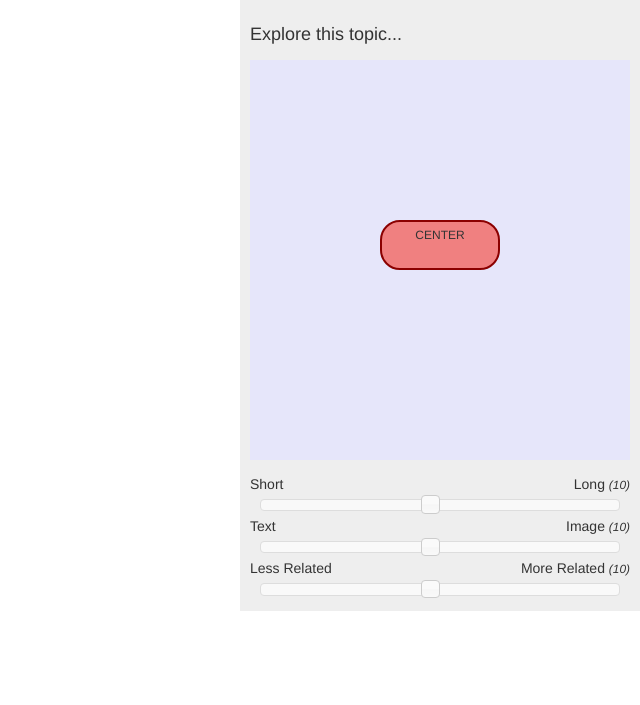
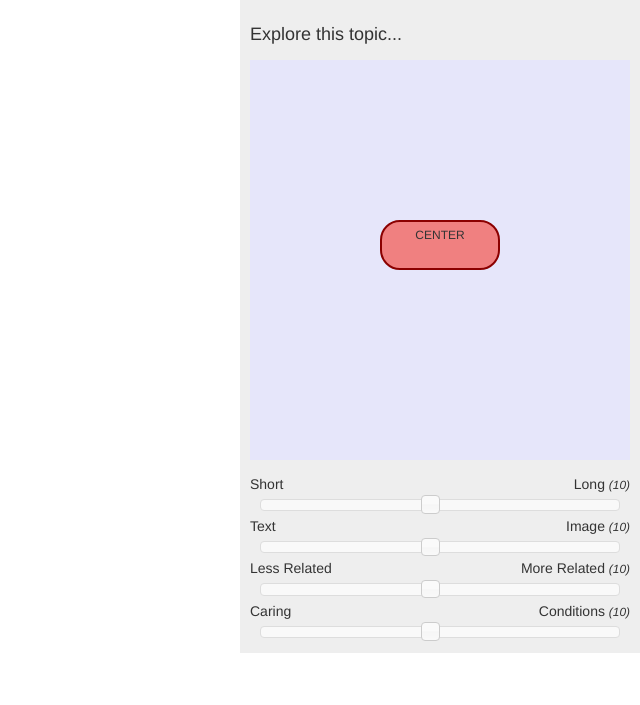
Before and after one commit to cipang/better-health-explorer, a Django app: template web/templates/home.html in a window 1280 px wide. Shown: the top 705 px of the page, without its empty margins (640-1280 px from the left). Run offline with Django 3.2, Linux system fonts and the light colour scheme; the template is opened without the code that fills it, so the values that code supplies are empty; some libraries are stand-ins or nearby versions.

Commit message:
Added caring/condition slider.

```diff
--- a/web/admin.py
+++ b/web/admin.py
@@ -4,7 +4,7 @@ from .models import *
 
 @admin.register(ArticleAttr)
 class DefaultAdmin(admin.ModelAdmin):
-    pass
+    list_display = ["article", "length", "media", "care", "reading"]
 
 
 @admin.register(ArticleSimilarity)
--- a/web/models.py
+++ b/web/models.py
@@ -6,6 +6,8 @@ class ArticleAttr(models.Model):
     article = models.OneToOneField(Article)
     length = models.SmallIntegerField(default=0)
     media = models.SmallIntegerField(default=0)
+    care = models.SmallIntegerField(default=0)
+    reading = models.SmallIntegerField(default=0)
     is_video = models.BooleanField(default=False)
     is_local = models.BooleanField(default=False)
 
--- a/web/static/article.js
+++ b/web/static/article.js
@@ -1,5 +1,5 @@
 var initArticle = 93, currentArticle, pond = new Object();
-var sliderValues = [10, 10, 10];
+var sliderValues = [10, 10, 10, 10];
 
 function loadContent(article) {
     $.get("content", {"article": article}, function (data, status, xhr) {
@@ -14,7 +14,8 @@ function transform(id, dx, dy) {
 }
 
 function remove(id) {
-    setTimeout("$('#" + id + "').css('transform', 'translate(300px,300px)')", 100);
+    // setTimeout("$('#" + id + "').css('transform', 'translate(300px,300px)')", 100);
+    setTimeout("$('#" + id + "').css('opacity', '0.3')", 100);
     setTimeout("$('#" + id + "').remove()", 400);
 }
 
@@ -29,8 +30,8 @@ function catchFish(article) {
                     div.attr("id", id).data("article", fish.id);
                     div.attr("title", fish.title).text(fish.title);
                     div.click(fishClicked);
-                    div.css("width", Math.max(120, fish.similarity / 20 * 180) + "px");
-                    div.css("height", Math.max(50, fish.similarity / 20 * 80) + "px");
+                    // div.css("width", Math.max(120, fish.similarity / 20 * 180) + "px");
+                    // div.css("height", Math.max(50, fish.similarity / 20 * 80) + "px");
                     div.appendTo("#pond");
                 }
                 transform(id, fish.dx, fish.dy);
--- a/web/templates/home.html
+++ b/web/templates/home.html
@@ -54,6 +54,14 @@
                 <br class="clearfix">
                 <div class="slider" data-dim="2"></div>
             </div>
+
+            <div class="dimension">
+                <span class="pull-left">Caring</span>
+                <span class="pull-right">Conditions
+                    <em class="small"> (<span class="slidervalue">10</span>)</em></span>
+                <br class="clearfix">
+                <div class="slider" data-dim="3"></div>
+            </div>
         </div>
     </div>
 </body>
```
Also changed, not shown: web/management/commands/da.py (+20 -1 lines), web/views.py (+6 -6 lines), web/migrations/0003_auto_20150325_0955.py (added).
